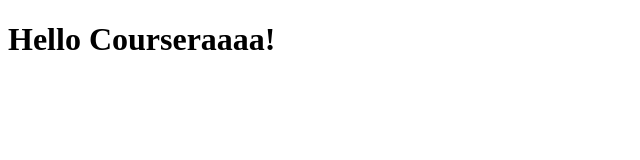
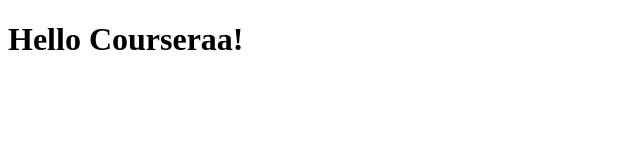
Before and after one commit to pandrewg/coursera-test, a plain HTML site: page site/index.html in a window 1280 px wide. Shown: the full height of the page, 0-640 px from the left. Drawn offline with Linux system fonts and the light colour scheme.

Commit message:
update 2

```diff
--- a/site/index.html
+++ b/site/index.html
@@ -3,9 +3,9 @@
 <head>
 	<meta charset="utf-8">
 	<meta name="viewport" content="width=device-width, initial-scale=1">
-	<title>Hello Coursera!</title>
+	<title>Hello Courseraaaaa!</title>
 </head>
 <body>
-<h1>Hello Courseraaaa!</h1>
+<h1>Hello Courseraa!</h1>
 </body>
 </html>
```
